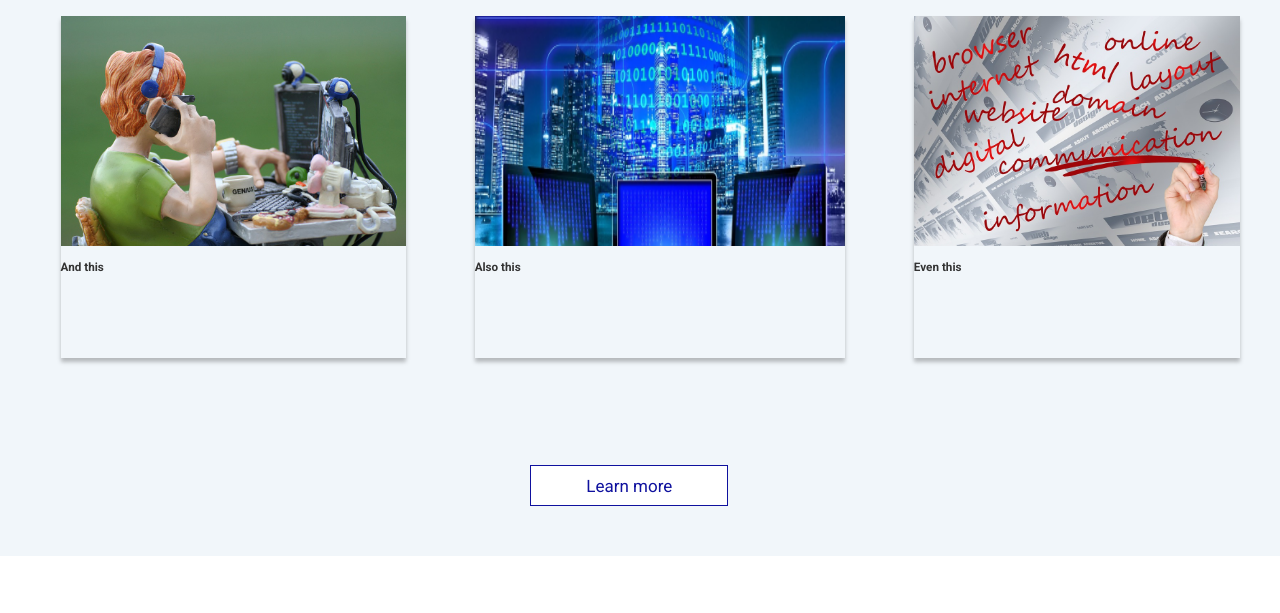
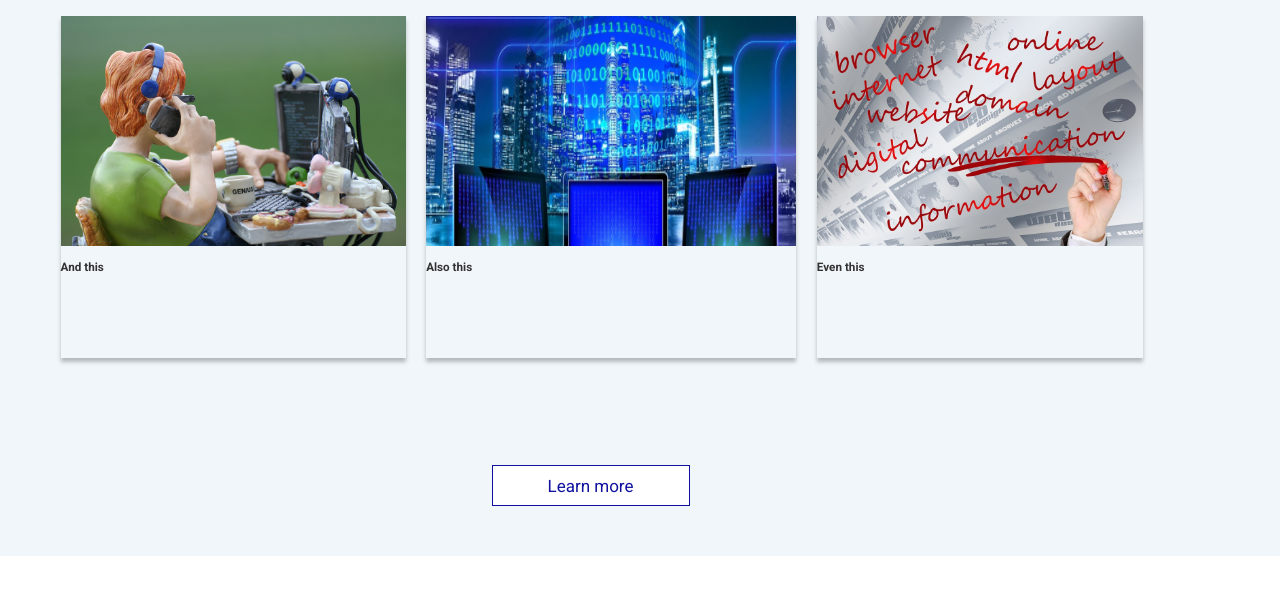
Before and after one commit to Zolotou/DAVI, a website: page index.html in a window 1280 px wide. Shown: the part 1368-1981 px from the top of the page. Drawn offline with Linux system fonts and the light colour scheme.

Commit message:
feat: change width of cardsWrapper

```diff
--- a/src/sass/components/_topic-cards.scss
+++ b/src/sass/components/_topic-cards.scss
@@ -1,6 +1,6 @@
 .cards-wrapper{
     display: flex;
-    max-width: $content-width;
+    max-width: 1100px;
     width: 100vw;
 overflow:auto;
     justify-content: space-between;
```
Also changed, not shown: src/sass/style.css, 1 other file.
